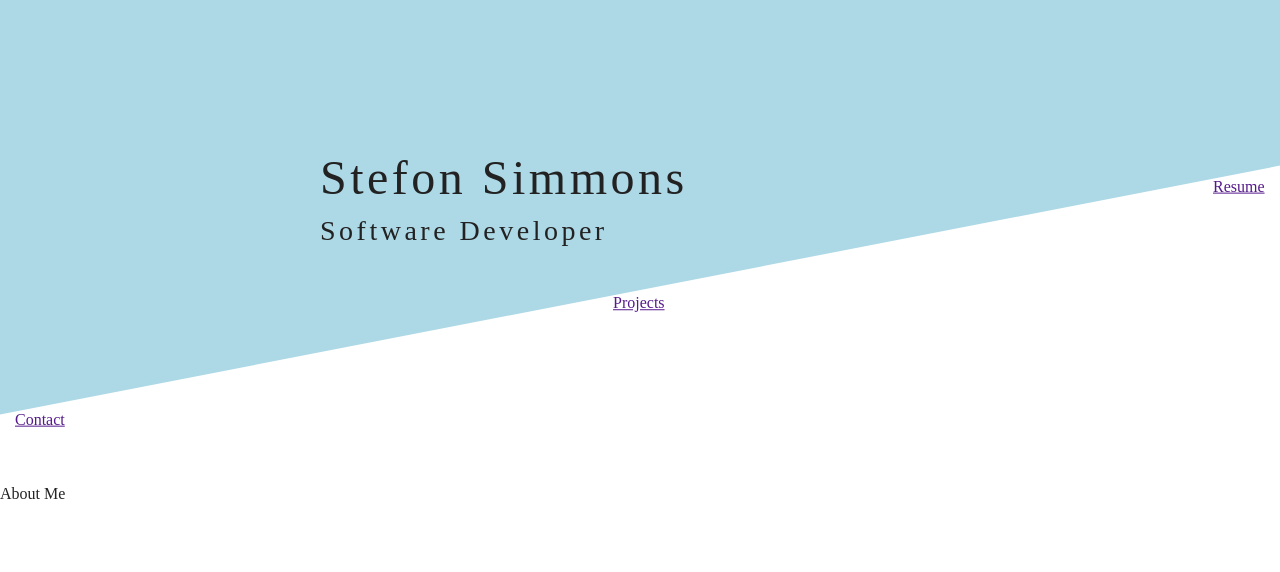
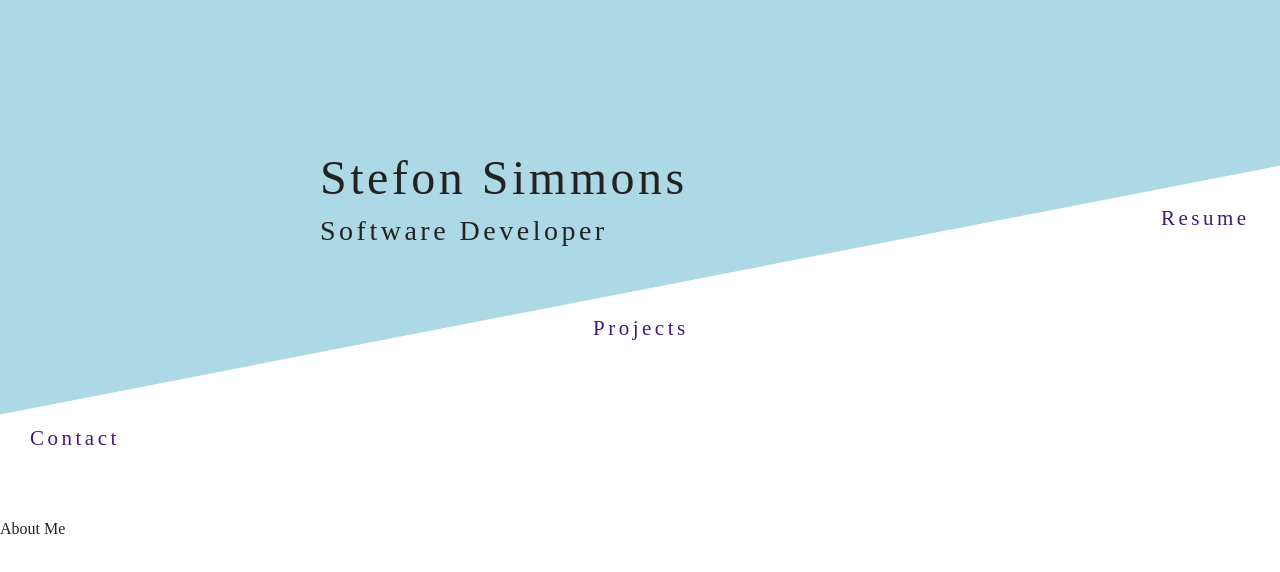
Before and after one commit to StefonSimmons/portfolio, a React (Create React App) app in the folder portfolio_app/: page / in a window 1280 px wide. Shown: the top 572 px of the page. Built offline with nearby package versions, Linux system fonts and the light colour scheme.

Commit message:
added styling to nav bar

```diff
--- a/portfolio_app/src/components/Navigation.jsx
+++ b/portfolio_app/src/components/Navigation.jsx
@@ -5,7 +5,8 @@ import { Link } from 'react-router-dom'
 const Nav = styled.nav`
   position: relative;
   transform: skewY(-11deg);
-  top: -20vh;
+  top: -19vh;
+  // background-color: rgba(220,220,220,.2)
 `
 
 const List = styled.ul`
@@ -17,8 +18,15 @@ const List = styled.ul`
 `
 const NavItems = styled.li`
   padding: 15px;
+  margin: 15px;
   transform: skewY(11deg);
-
+  font-family: 'Permanent Marker', cursive;
+`
+const NavLink = styled(Link)`
+  text-decoration: none;
+  font-size: 21px;
+  letter-spacing: 3.5px;
+  color: rgb(67, 24, 120)
 `
 
 
@@ -27,9 +35,9 @@ export default function Navigation() {
     <>
       <Nav>
         <List>
-          <NavItems><Link>Contact</Link></NavItems>
-          <NavItems><Link>Projects</Link></NavItems>
-          <NavItems><Link>Resume</Link></NavItems>
+          <NavItems><NavLink>Contact</NavLink></NavItems>
+          <NavItems><NavLink>Projects</NavLink></NavItems>
+          <NavItems><NavLink>Resume</NavLink></NavItems>
         </List>
       </Nav>
     </>
```
